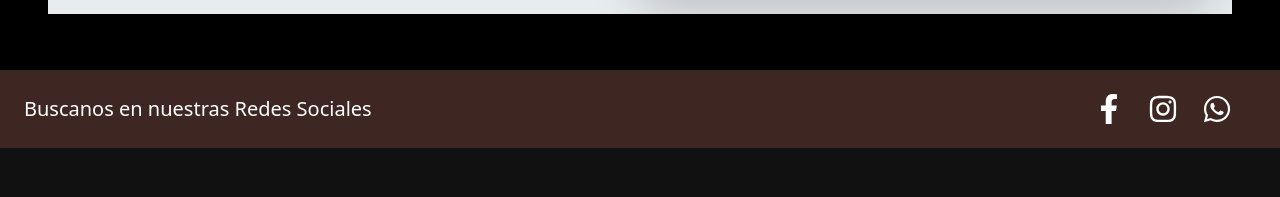
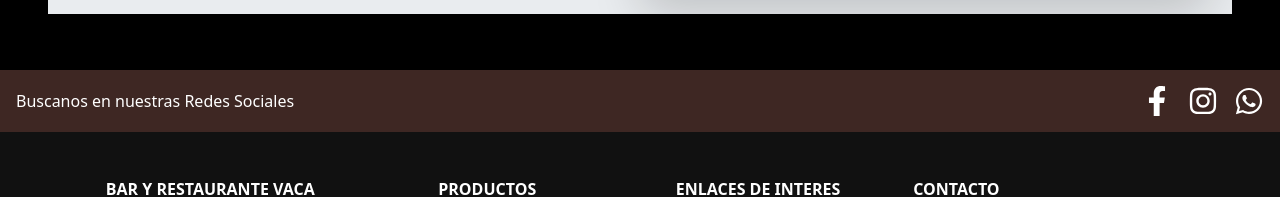
Before and after one commit to AndresCordero/la-vaca-flaca-restaurant, a React (Vite) app: page / in a window 1280 px wide. Shown: the part 3899-4096 px from the top of the page. Built offline with nearby package versions, Linux system fonts and the light colour scheme; no server answers.

Commit message:
footer added

```diff
--- a/src/components/Footer.jsx
+++ b/src/components/Footer.jsx
@@ -14,18 +14,27 @@ const Footer = () => {
             <div>
                 <footer className="text-center text-lg-start text-white" style={{ backgroundColor: '#111' }}>
                     {/* Social Media Section */}
-                    <section className="d-flex justify-content-between p-4" style={{ backgroundColor: '#3e2723   ' }}>
-                        <div className="me-5">
-                            <span className='lead'>Buscanos en nuestras Redes Sociales</span>
+
+                    <section
+                        className="d-flex flex-column flex-md-row justify-content-between align-items-center p-3"
+                        style={{ backgroundColor: '#3e2723' }}
+                    >
+                        <div className="mb-3 mb-md-0">
+                            <span className="text-white">Buscanos en nuestras Redes Sociales</span>
                         </div>
-                        <div>
-                            <a href="#" className="text-white me-4 "><FaFacebookF size={30} /></a>
-                            <a href="#" className="text-white me-4"><FaInstagram size={30} /></a>
-                            <a href="https://wa.me/506XXXXXXXX"  className="text-white me-4">
-                                                        <FaWhatsapp size={30} />
-                                                    </a>
+                        <div className="d-flex gap-3">
+                            <a href="#" className="text-white">
+                                <FaFacebookF size={30} />
+                            </a>
+                            <a href="#" className="text-white">
+                                <FaInstagram size={30} />
+                            </a>
+                            <a href="https://wa.me/506XXXXXXXX" className="text-white">
+                                <FaWhatsapp size={30} />
+                            </a>
                         </div>
                     </section>
+
 
                     {/* Links Section */}
                     <section>
```
